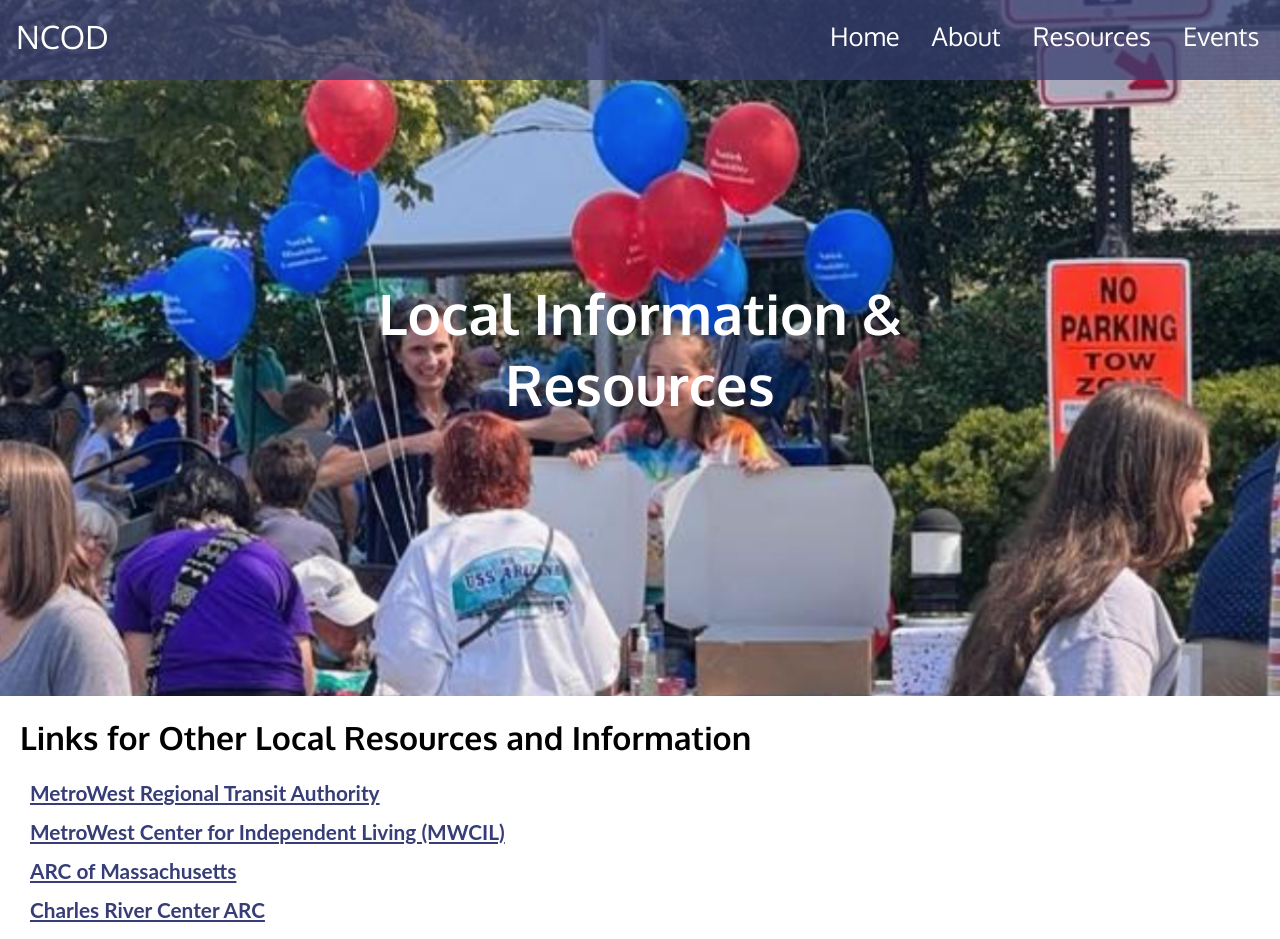
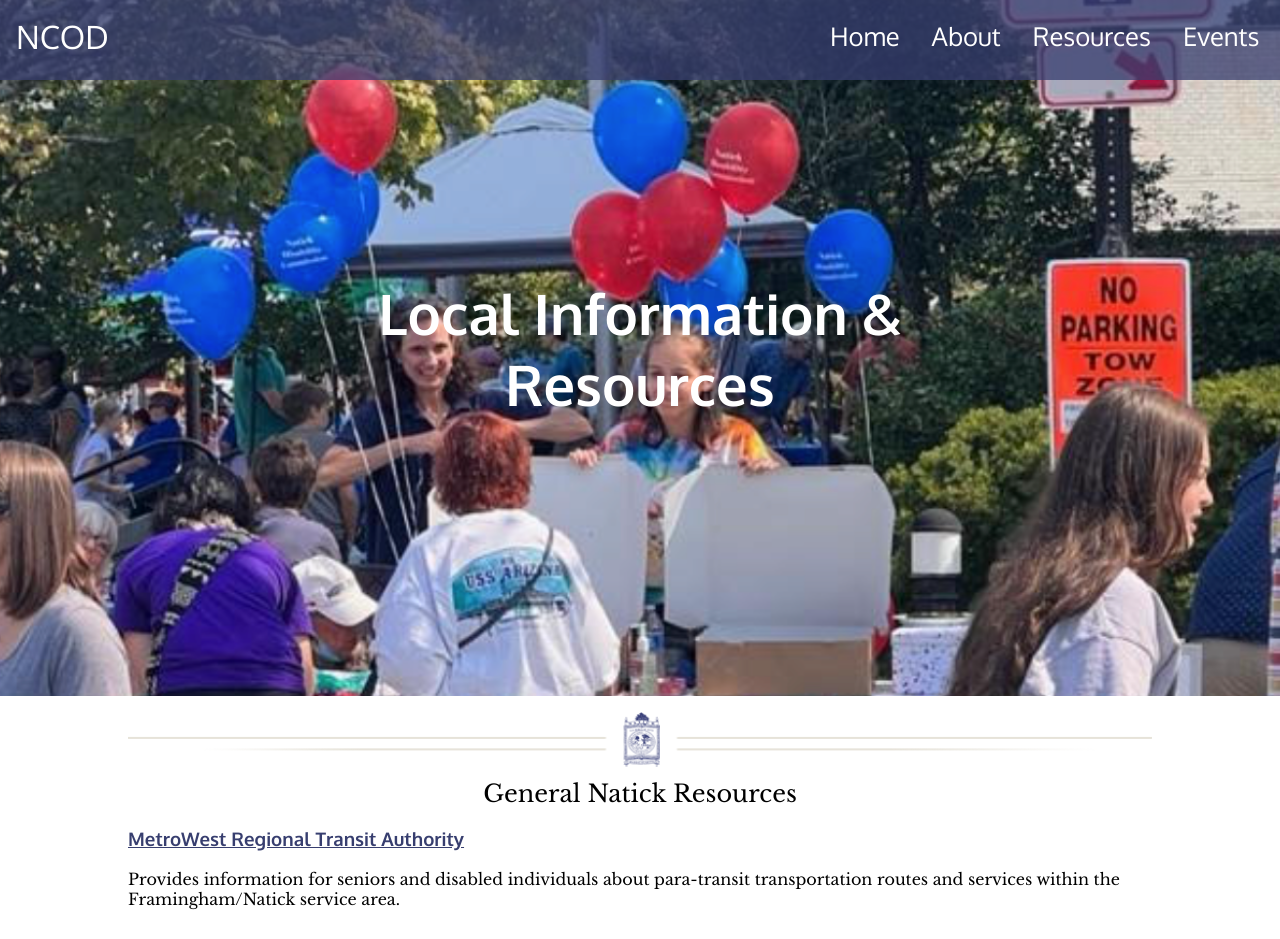
Before and after one commit to Aapuji/Natick-Disabilities-Website, a Next.js app: page /resources/local in a window 1280 px wide. Shown: the top 939 px of the page. Built offline with nearby package versions, Linux system fonts and the light colour scheme.

Commit message:
Meeting 12/18
You can now style the content in Section.module.css

We have started the styles for the resources subpage subheaders. In them, we still have to do link styles (hover, overline, etc)

```diff
--- a/components/Dropdown.js
+++ b/components/Dropdown.js
@@ -15,7 +15,7 @@ const Dropdown = () => {
    * `label` is what is shown (as a string, not html).
   */
   const items = [
-    { type: 'option', href: '/', label: 'Emergency' }, // Emergency
+    { type: 'option', href: '/resources/emergency', label: 'Emergency' }, // Emergency
     { type: 'divider' },
     { type: 'option', href: '/resources/student', label: 'Student' }, // People
     { type: 'option', href: '/resources/veteran', label: 'Veteran' },
--- a/pages/index.js
+++ b/pages/index.js
@@ -81,7 +81,8 @@ export default function Home({ posts, orderDesc }) {
               // console.log(contents);
 
               return <Section title={title} subtitle={subtitle} imgName={title} key={post.id}>
-                { contents.map((content, i) => Backend.evaluateElement(content, Backend.Category.Home)) }
+                {/* { contents.map((content, i) => Backend.evaluateElement(content, Backend.Category.Home)) } */}
+                { contents.map((content, i) => parse(content)) }
               </Section>
             }
           )
--- a/pages/resources/emergency.js
+++ b/pages/resources/emergency.js
@@ -3,7 +3,7 @@ import Layout from '/components/Layout';
 import Hyperlink from '/components/Hyperlink';
 import Section from '/components/Section';
 
-import * as Backend from '../../backend';
+import * as Backend from '../../utils/backend';
 
 // import styles from '/styles/Emergency.module.css';
 
@@ -18,5 +18,5 @@ export default function Emergency() {
 }
 
 export async function getStaticProps() {
-  return await Backend.getBasicRequest('Emergency');
+  return await Backend.getBasicRequest('Emergency Resources');
 }
--- a/pages/resources/local.js
+++ b/pages/resources/local.js
@@ -5,8 +5,18 @@ import styles from '/styles/Local.module.css'
 import Dropdown from '/components/Dropdown';
 import { useState } from 'react';
 import Link  from  'next/link';
+import Section from "/components/Section";
 
+export default function Local() {
+  return <Layout title="Local Information & Resources" altText="... alt text goes here ..." hero>
+    <Section title="General Natick Resources">
+      <h3><Link href="https://www.mwrta.com/senior-and-disabled">MetroWest Regional Transit Authority</Link></h3>
+      <p>Provides information for seniors and disabled individuals about para-transit transportation routes and services within the Framingham/Natick service area.</p>
+    </Section>
+  </Layout>;
+}
 
+/*
 export default function Local() {
   return <>
     <Layout title="Local Information & Resources" altText="... alt text goes here ..." hero>
@@ -66,3 +76,4 @@ export default function Local() {
     </Layout>
   </>;
 }
+*/
--- a/styles/Footer.module.css
+++ b/styles/Footer.module.css
@@ -11,7 +11,6 @@ a.inline {
     font-style: inherit;
     line-height: inherit;
     text-decoration: inherit;
-    color: var(--cyan);
 }
 
 .contactInline {
--- a/styles/Section.module.css
+++ b/styles/Section.module.css
@@ -48,3 +48,11 @@
   composes: contentFont from 'utils.module.css';
   font-style: italic;
 }
+
+/* STYLING INSIDE CONTENT */
+
+/* For resource page link headers */
+.content h3 > a {
+  color: rgb(55, 62, 111);
+  text-decoration: underline; /* TODO: Style for normal link styles (eg. hover) */
+}
--- a/utils/backend.js
+++ b/utils/backend.js
@@ -36,7 +36,7 @@ export async function getBasicRequest(page) {
  * In Wordpress, the category slugs (with dashes turned into spaces) will be `PAGE_NAME Page Category`, and the names of the categories will be `PAGE_NAME Page`.
  *
  * @param {string} pageName Page to create query for (eg. `"Home"`, `'About'`)
- */
+*/
 export function generatePageQuery(pageName) {
   return `
     query ${pageName}PageQuery {
```
